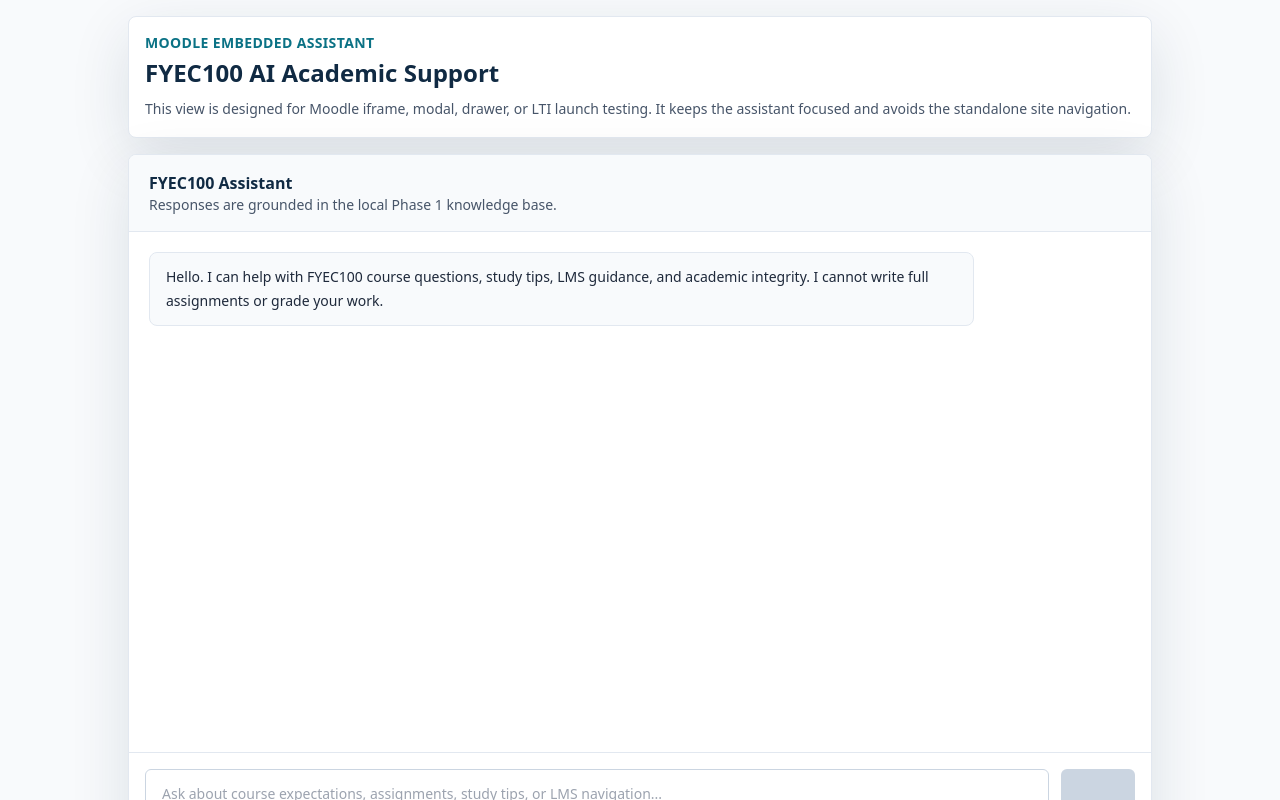
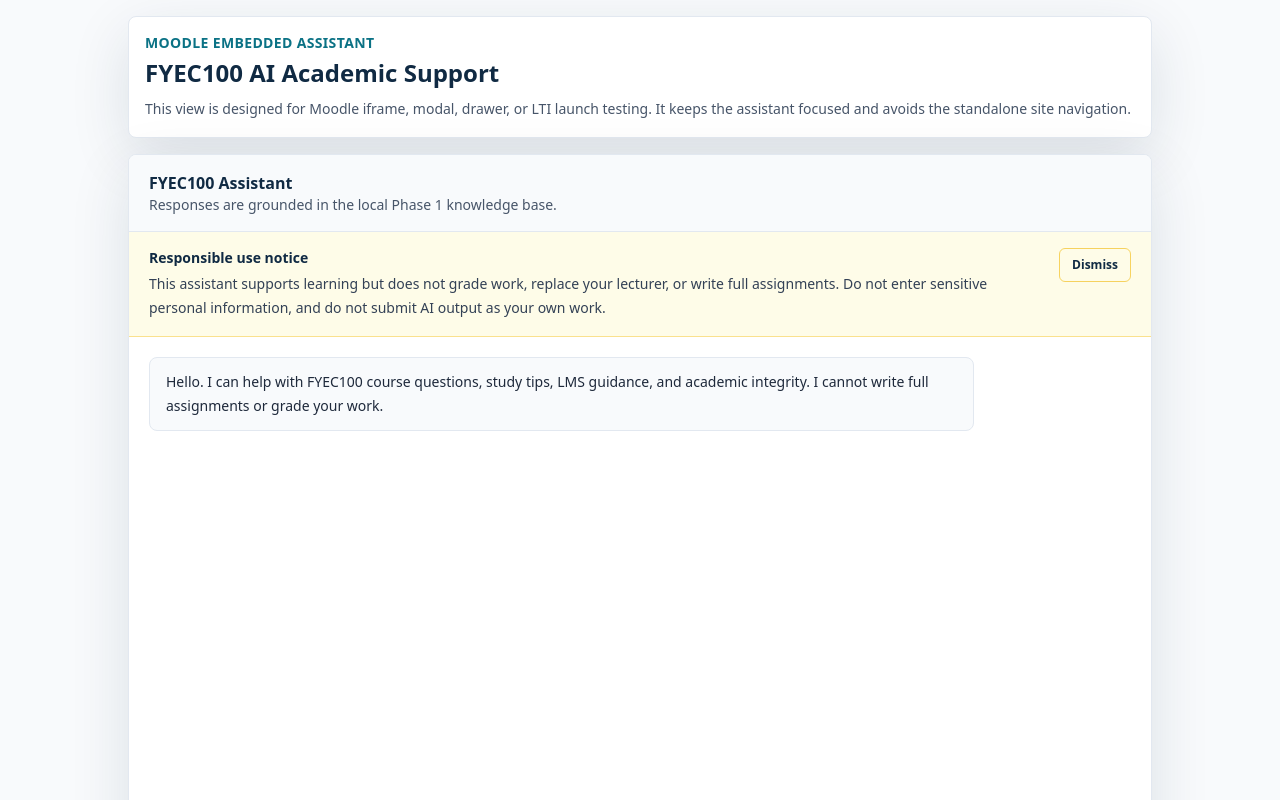
Before and after one commit to ZeroZenx/FYEC100-AI-Support-Assistant, a Next.js app: page /embed in a window 1280 px wide. Shown: the top 800 px of the page. Built offline with nearby package versions, Linux system fonts and the light colour scheme.

Commit message:
Add Moodle pilot snippets and student notice

```diff
--- a/app/(site)/admin/page.tsx
+++ b/app/(site)/admin/page.tsx
@@ -87,6 +87,37 @@
         <div className="flex flex-col gap-2 sm:flex-row sm:items-end sm:justify-between">
           <div>
             <p className="text-sm font-semibold uppercase tracking-wide text-costaatt-teal">
+              Moodle Pilot Snippets
+            </p>
+            <h2 className="mt-2 text-2xl font-bold text-costaatt-navy">
+              Copy-ready embed options
+            </h2>
+          </div>
+          <p className="text-sm text-slate-600">
+            Use these in a Moodle page, label, or HTML block after iframe
+            permissions are confirmed.
+          </p>
+        </div>
+        <div className="mt-6 grid gap-4">
+          <SnippetBlock
+            code={status.embedSnippets.iframe}
+            label="Iframe embed"
+          />
+          <SnippetBlock
+            code={status.embedSnippets.moodleHtmlBlock}
+            label="Moodle HTML block"
+          />
+          <SnippetBlock
+            code={status.embedSnippets.link}
+            label="Fallback link"
+          />
+        </div>
+      </section>
+
+      <section className="mt-6 rounded-lg border border-slate-200 bg-white p-6 shadow-soft">
+        <div className="flex flex-col gap-2 sm:flex-row sm:items-end sm:justify-between">
+          <div>
+            <p className="text-sm font-semibold uppercase tracking-wide text-costaatt-teal">
               Deployment Checklist
             </p>
             <h2 className="mt-2 text-2xl font-bold text-costaatt-navy">
@@ -119,3 +150,14 @@
     </PageShell>
   );
 }
+
+function SnippetBlock({ code, label }: { code: string; label: string }) {
+  return (
+    <div className="rounded-lg border border-slate-200 bg-slate-50 p-4">
+      <p className="text-sm font-semibold text-costaatt-navy">{label}</p>
+      <pre className="mt-3 overflow-x-auto rounded-md bg-costaatt-navy p-4 text-xs leading-6 text-white">
+        <code>{code}</code>
+      </pre>
+    </div>
+  );
+}
--- a/components/ChatAssistant.tsx
+++ b/components/ChatAssistant.tsx
@@ -29,6 +29,7 @@
   const [input, setInput] = useState("");
   const [isLoading, setIsLoading] = useState(false);
   const [error, setError] = useState("");
+  const [showUseNotice, setShowUseNotice] = useState(true);
 
   const canSend = useMemo(() => input.trim().length > 0 && !isLoading, [
     input,
@@ -90,6 +91,30 @@
             Responses are grounded in the local Phase 1 knowledge base.
           </p>
         </div>
+        {showUseNotice ? (
+          <div className="border-b border-costaatt-gold/40 bg-yellow-50 px-5 py-4">
+            <div className="flex flex-col gap-3 sm:flex-row sm:items-start sm:justify-between">
+              <div>
+                <h3 className="text-sm font-bold text-costaatt-navy">
+                  Responsible use notice
+                </h3>
+                <p className="mt-1 text-sm leading-6 text-slate-700">
+                  This assistant supports learning but does not grade work,
+                  replace your lecturer, or write full assignments. Do not enter
+                  sensitive personal information, and do not submit AI output as
+                  your own work.
+                </p>
+              </div>
+              <button
+                className="w-fit rounded-md border border-costaatt-gold/60 px-3 py-2 text-xs font-semibold text-costaatt-navy hover:bg-white"
+                onClick={() => setShowUseNotice(false)}
+                type="button"
+              >
+                Dismiss
+              </button>
+            </div>
+          </div>
+        ) : null}
         <div className="h-[520px] space-y-4 overflow-y-auto px-5 py-5">
           {messages.map((message, index) => (
             <div
--- a/lib/enterpriseStatus.ts
+++ b/lib/enterpriseStatus.ts
@@ -67,6 +67,11 @@
   return {
     appBaseUrl: embedBaseUrl,
     embedUrl: `${embedBaseUrl}/embed`,
+    embedSnippets: {
+      iframe: `<iframe src="${embedBaseUrl}/embed" width="100%" height="760" style="border:0; width:100%; min-height:760px;" title="FYEC100 AI Academic Support Assistant"></iframe>`,
+      link: `<p><a href="${embedBaseUrl}/embed" target="_blank" rel="noopener">Open the FYEC100 AI Academic Support Assistant</a></p>`,
+      moodleHtmlBlock: `<div style="width:100%; min-height:760px;"><iframe src="${embedBaseUrl}/embed" width="100%" height="760" style="border:0; width:100%; min-height:760px;" title="FYEC100 AI Academic Support Assistant"></iframe></div>`
+    },
     provider,
     providerConfigured,
     providerLabel,
```
Also changed, not shown: 3 other files (tests, documents, lock files or other folders).
